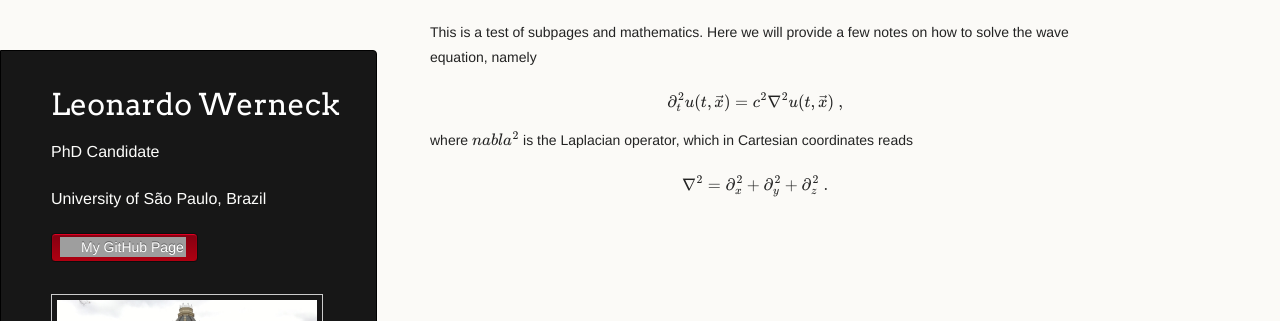
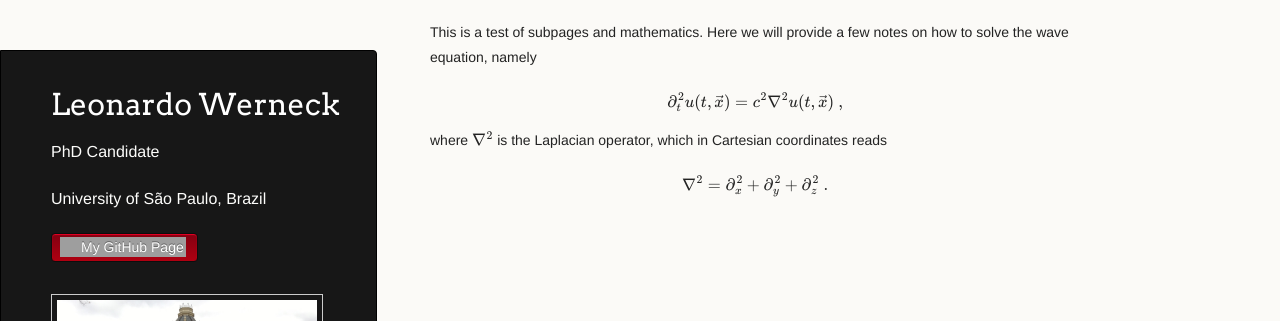
Before and after one commit to leowerneck/leowerneck.github.io, a Jekyll site: the page built from Wave_equation.md, in a window 1280 px wide, cut to the strip 0-321 px from the top of the page. Built offline with Jekyll 4.4.1, drawn with Linux system fonts in a browser that asks for light colours; formulas are drawn with MathJax 3; a script that is not in the unit is left out; grey boxes are pictures that could not be loaded.

```diff
--- a/Wave_equation.md
+++ b/Wave_equation.md
@@ -10,7 +10,7 @@ $$
 \partial_{t}^{2}u(t,\vec{x}) = c^{2}\nabla^{2}u(t,\vec{x})\ ,
 $$
 
-where $nabla^{2}$ is the Laplacian operator, which in Cartesian coordinates reads
+where $\nabla^{2}$ is the Laplacian operator, which in Cartesian coordinates reads
 
 $$
 \nabla^{2} = \partial_{x}^{2} + \partial_{y}^{2} + \partial_{z}^{2}\ .
```
